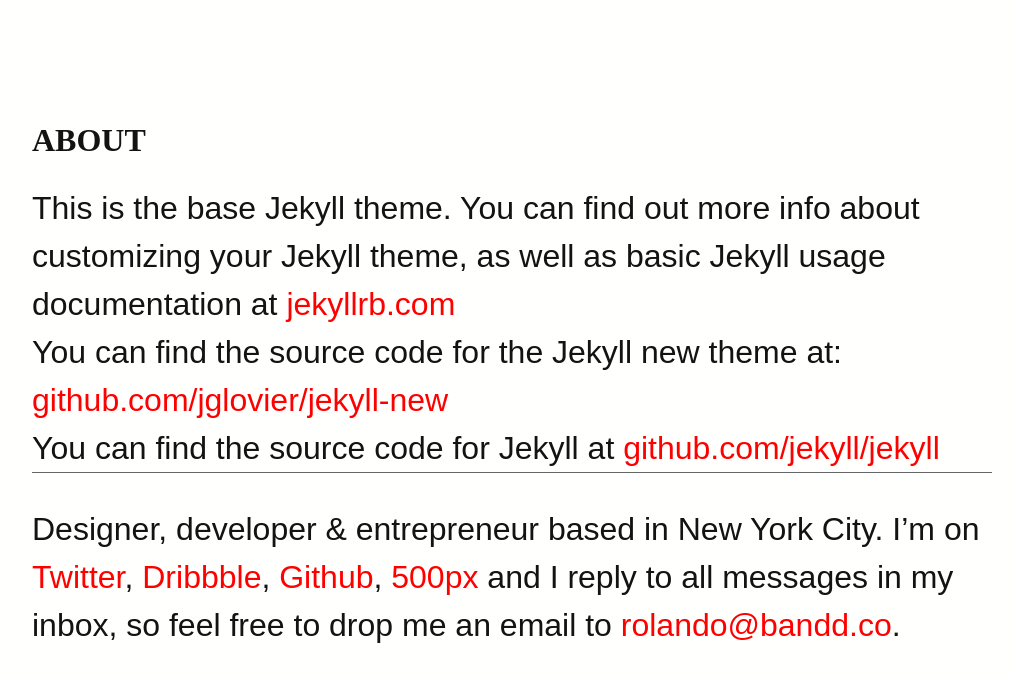
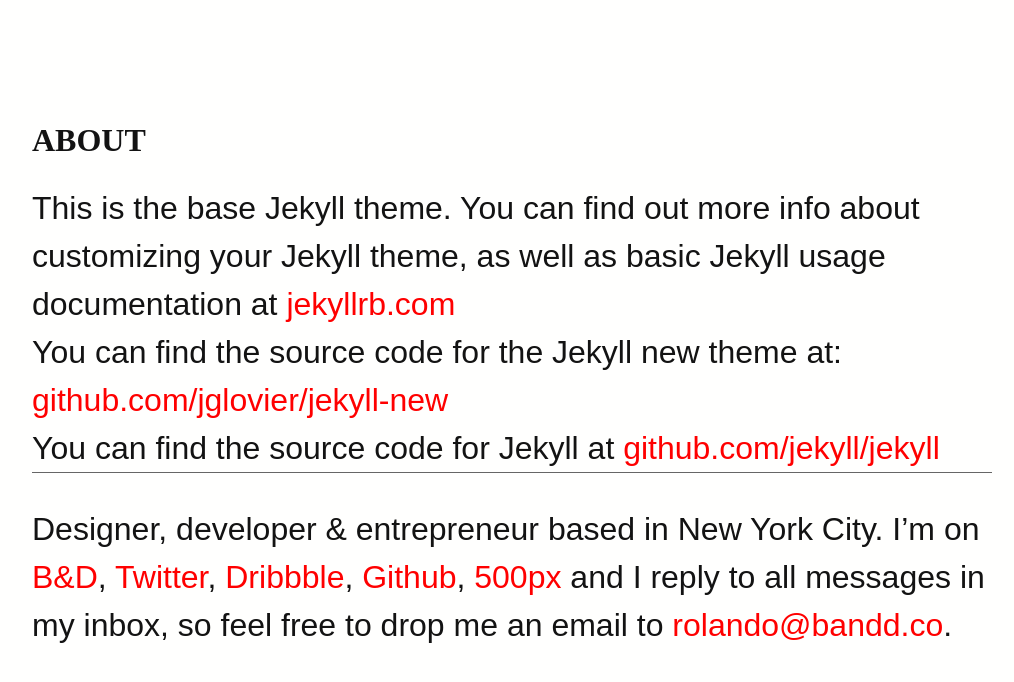
Before and after one commit to rnmp/rnmp.github.io, a Jekyll site: the page built from about.md, in a window 1280 px wide. Shown: the top 682 px of the page, without its empty margins (128-1142 px from the left). Built offline with Jekyll 4.4.1, drawn with Linux system fonts in a browser that asks for light colours; some web fonts are replaced; comment, search, counter and statistics services are not loaded.

Commit message:
Added link to B&D.

```diff
--- a/_includes/footer.html
+++ b/_includes/footer.html
@@ -1,4 +1,4 @@
 <footer class="major-section">
-	<p class="lead">Designer, developer &amp; entrepreneur based in New York City. I’m on <a href="http://twitter.com/rnmp" target="_blank">Twitter</a>, <a href="http://dribbble.com/rnmp" target="_blank">Dribbble</a>, <a href="http://github.com/rnmp" target="_blank">Github</a>, <a href="http://500px.com/rnmp" target="_blank">500px</a> and I reply to all messages in my inbox, so feel free to drop me an email to <a href="mailto:rolando@bandd.co">rolando@bandd.co</a>.</p>
+	<p class="lead">Designer, developer &amp; entrepreneur based in New York City. I’m on <a href="http://bandd.co/" target="_blank">B&amp;D</a>, <a href="http://twitter.com/rnmp" target="_blank">Twitter</a>, <a href="http://dribbble.com/rnmp" target="_blank">Dribbble</a>, <a href="http://github.com/rnmp" target="_blank">Github</a>, <a href="http://500px.com/rnmp" target="_blank">500px</a> and I reply to all messages in my inbox, so feel free to drop me an email to <a href="mailto:rolando@bandd.co">rolando@bandd.co</a>.</p>
 	<img src="img/signature.png" id="signature" alt="">
 </footer>
```
